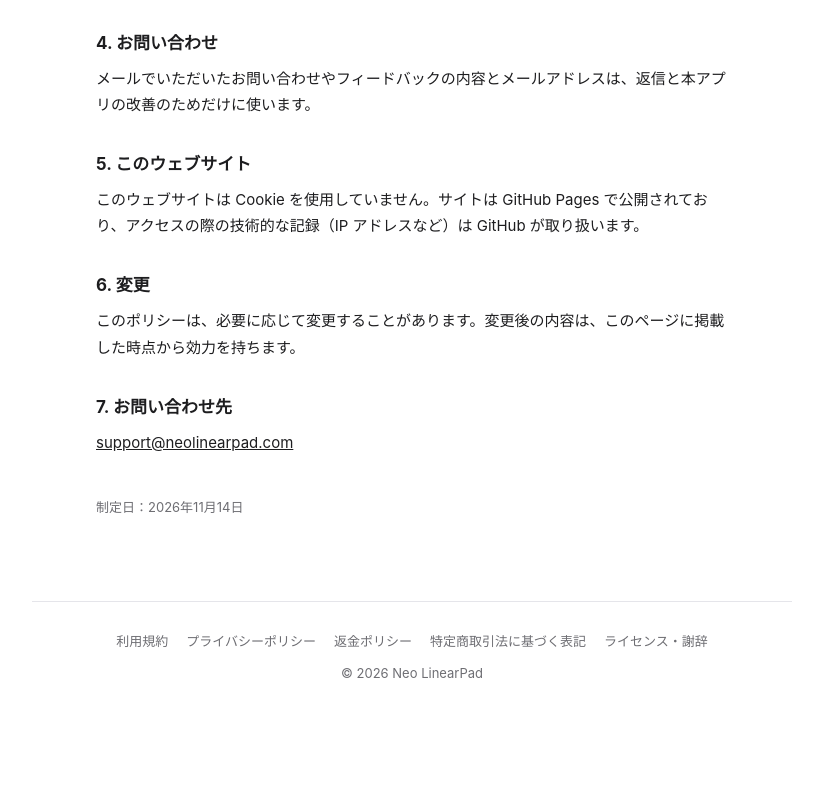
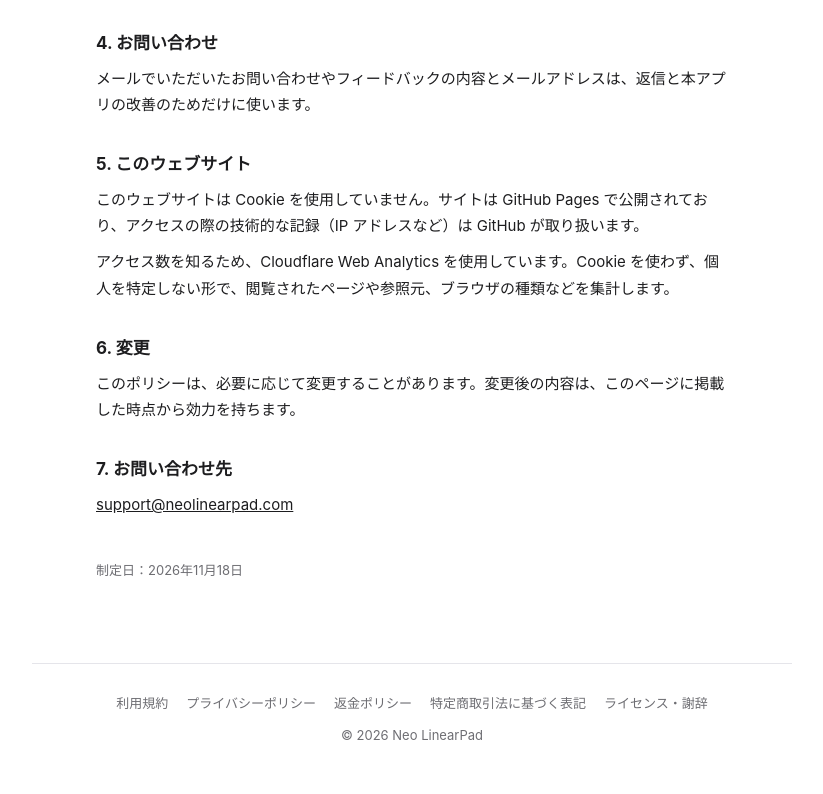
Before and after one commit to NeoLinearPad/NeoLinearPad.github.io, a plain HTML site: page ja/privacy.html in a window 1280 px wide. Shown: the part 886-1680 px from the top of the page, without its empty margins (228-1051 px from the left). Before the commit the page ends 1618 px from the top, so only its background shows below. Drawn offline with Linux system fonts and the light colour scheme.

Commit message:
Add cookie-less Cloudflare Web Analytics and note it in the privacy policy
Co-Authored-By: Claude Opus 5.5 <noreply@anthropic.com>

```diff
--- a/ja/privacy.html
+++ b/ja/privacy.html
@@ -34,13 +34,14 @@
 
     <h2>5. このウェブサイト</h2>
     <p>このウェブサイトは Cookie を使用していません。サイトは GitHub Pages で公開されており、アクセスの際の技術的な記録（IP アドレスなど）は GitHub が取り扱います。</p>
+    <p>アクセス数を知るため、Cloudflare Web Analytics を使用しています。Cookie を使わず、個人を特定しない形で、閲覧されたページや参照元、ブラウザの種類などを集計します。</p>
 
     <h2>6. 変更</h2>
     <p>このポリシーは、必要に応じて変更することがあります。変更後の内容は、このページに掲載した時点から効力を持ちます。</p>
 
     <h2>7. お問い合わせ先</h2>
     <p><a href="mailto:support@neolinearpad.com">support@neolinearpad.com</a></p>
-    <p class="legal-updated">制定日：2026年11月14日</p>
+    <p class="legal-updated">制定日：2026年11月18日</p>
   </main>
   <footer class="site-footer">
     <nav>
@@ -52,5 +53,7 @@
     </nav>
     <p>© 2026 Neo LinearPad</p>
   </footer>
+  <!-- Cloudflare Web Analytics (cookie-less) -->
+  <script defer src="https://static.cloudflareinsights.com/beacon.min.js" data-cf-beacon='{"token": "317a6dca98fa4aab87b80b99360b8aa6"}'></script>
 </body>
 </html>
```
Also changed, not shown: ja/credits.html (+3 -1 lines), ja/index.html (+2 -0 lines), ja/refund.html (+3 -1 lines), ja/terms.html (+3 -1 lines), ja/thanks.html (+2 -0 lines), ja/tokushoho.html (+3 -1 lines).
